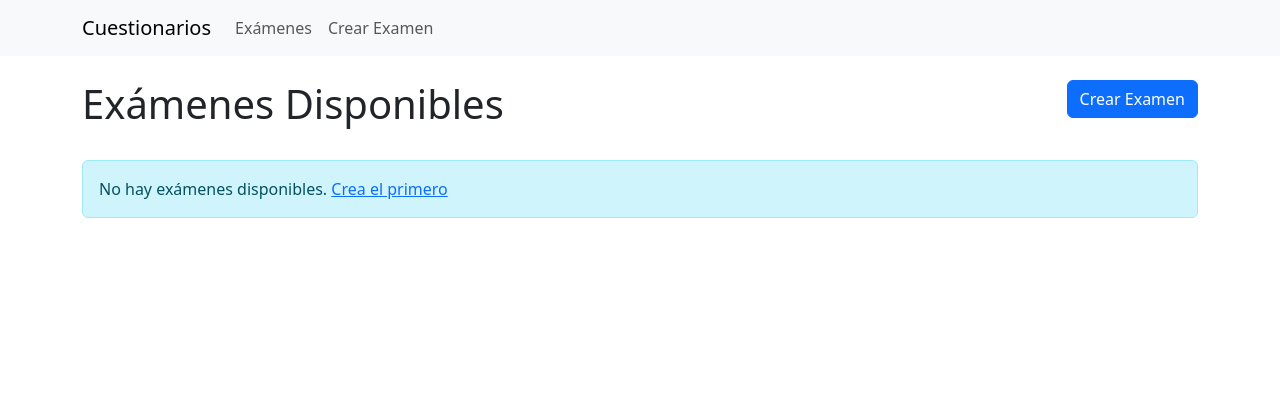
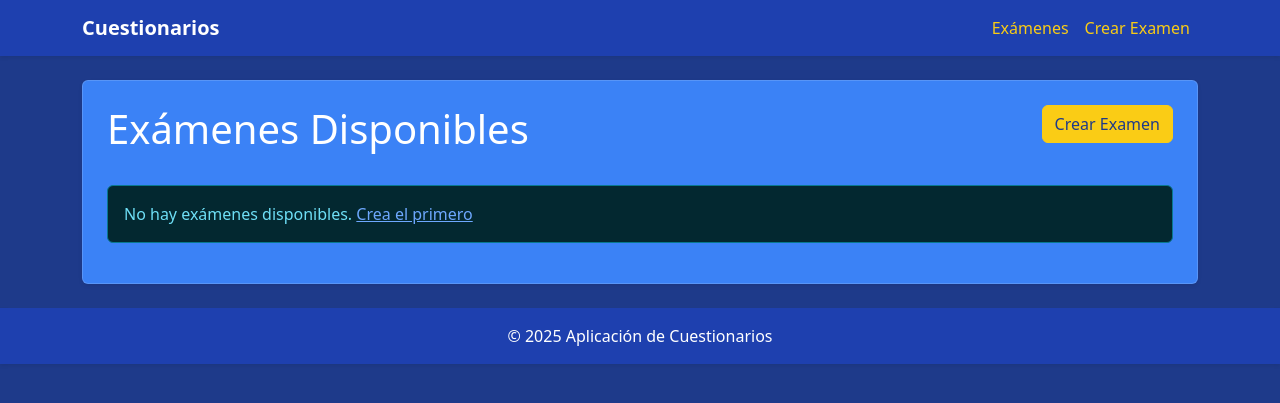
Before and after one commit to Vania-0731/LAB03-DAE, a Django app: page / in a window 1280 px wide. Shown: the top 403 px of the page. Run offline with Django 5.2, Linux system fonts and the light colour scheme; data that the repository does not hold is empty.

Commit message:
Colorvista

```diff
--- a/quiz/templates/base.html
+++ b/quiz/templates/base.html
@@ -1,17 +1,48 @@
 <!DOCTYPE html>
-<html lang="es">
+<html lang="es" data-bs-theme="dark">
 <head>
     <meta charset="UTF-8">
     <meta name="viewport" content="width=device-width, initial-scale=1.0">
     <title>{% block title %}Aplicación de Cuestionarios{% endblock %}</title>
     <link href="https://cdn.jsdelivr.net/npm/bootstrap@5.3.0/dist/css/bootstrap.min.css" rel="stylesheet">
+    <style>
+        body {
+            background-color: #1E3A8A;
+            color: white;
+        }
+        .navbar {
+            background-color: #1E40AF !important;
+        }
+        .card {
+            background-color: #3B82F6 !important;
+            color: white;
+        }
+        .nav-link {
+            color: #FACC15 !important;
+        }
+        .btn-primary {
+            background-color: #FACC15 !important;
+            border-color: #FACC15 !important;
+            color: #1E3A8A !important;
+        }
+        .btn-primary:hover {
+            background-color: #D4A514 !important;
+            border-color: #D4A514 !important;
+        }
+        footer {
+            background-color: #1E40AF !important;
+        }
+    </style>
 </head>
 <body>
-    <nav class="navbar navbar-expand-lg navbar-light bg-light mb-4">
+    <nav class="navbar navbar-expand-lg navbar-dark shadow-sm">
         <div class="container">
-            <a class="navbar-brand" href="{% url 'exam_list' %}">Cuestionarios</a>
-            <div class="collapse navbar-collapse">
-                <ul class="navbar-nav">
+            <a class="navbar-brand fw-bold" href="{% url 'exam_list' %}">Cuestionarios</a>
+            <button class="navbar-toggler" type="button" data-bs-toggle="collapse" data-bs-target="#navbarNav" aria-controls="navbarNav" aria-expanded="false" aria-label="Toggle navigation">
+                <span class="navbar-toggler-icon"></span>
+            </button>
+            <div class="collapse navbar-collapse" id="navbarNav">
+                <ul class="navbar-nav ms-auto">
                     <li class="nav-item">
                         <a class="nav-link" href="{% url 'exam_list' %}">Exámenes</a>
                     </li>
@@ -23,18 +54,26 @@
         </div>
     </nav>
 
-    <div class="container">
+    <div class="container mt-4">
         {% if messages %}
-            {% for message in messages %}
-                <div class="alert alert-{{ message.tags }} alert-dismissible fade show">
-                    {{ message }}
-                    <button type="button" class="btn-close" data-bs-dismiss="alert"></button>
-                </div>
-            {% endfor %}
+            <div class="position-fixed top-0 end-0 p-3" style="z-index: 1050;">
+                {% for message in messages %}
+                    <div class="alert alert-{{ message.tags }} alert-dismissible fade show shadow" role="alert">
+                        {{ message }}
+                        <button type="button" class="btn-close" data-bs-dismiss="alert" aria-label="Close"></button>
+                    </div>
+                {% endfor %}
+            </div>
         {% endif %}
 
-        {% block content %}{% endblock %}
+        <div class="card shadow-sm p-4">
+            {% block content %}{% endblock %}
+        </div>
     </div>
+
+    <footer class="text-center py-3 mt-4 shadow-sm">
+        <p class="mb-0">&copy; 2025 Aplicación de Cuestionarios</p>
+    </footer>
 
     <script src="https://cdn.jsdelivr.net/npm/bootstrap@5.3.0/dist/js/bootstrap.bundle.min.js"></script>
     {% block extra_js %}{% endblock %}
```
